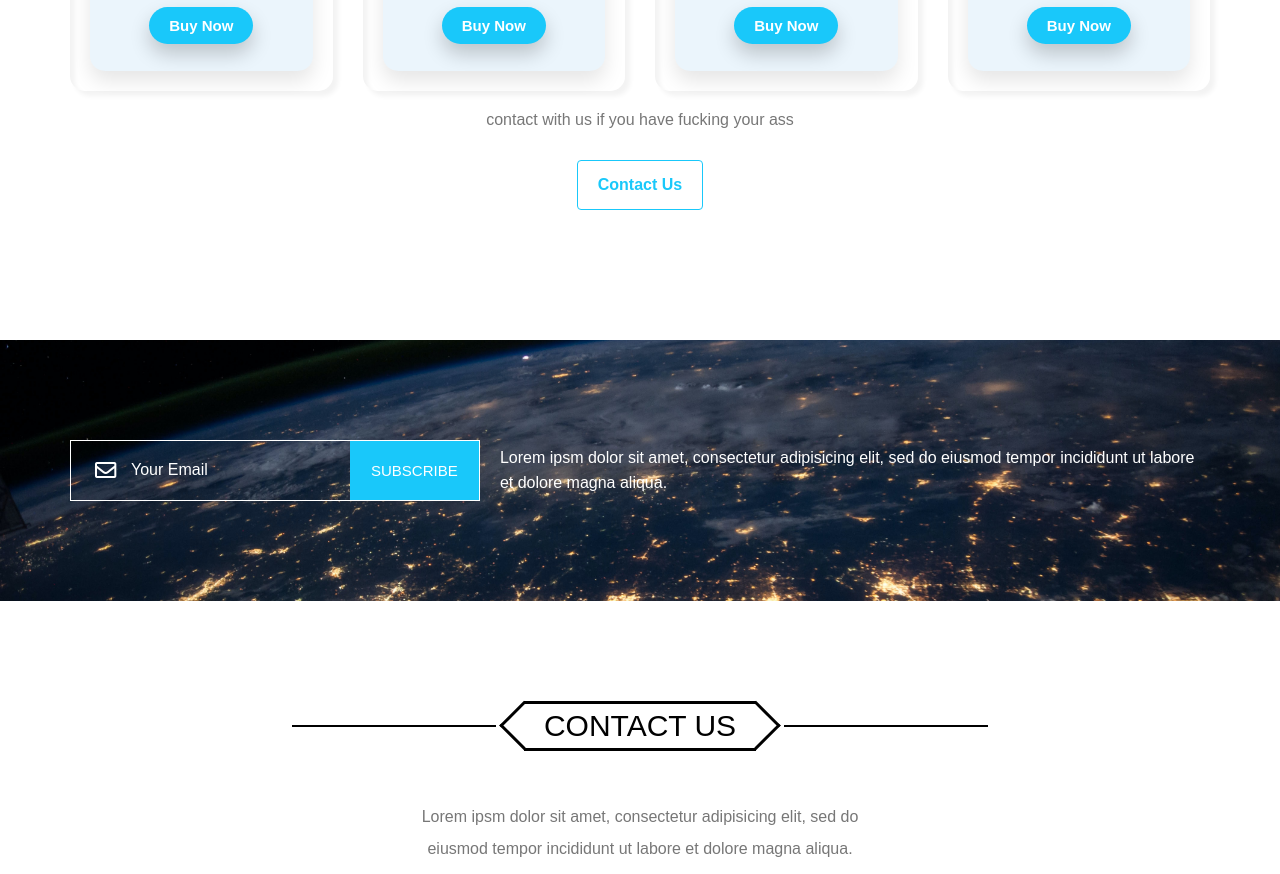
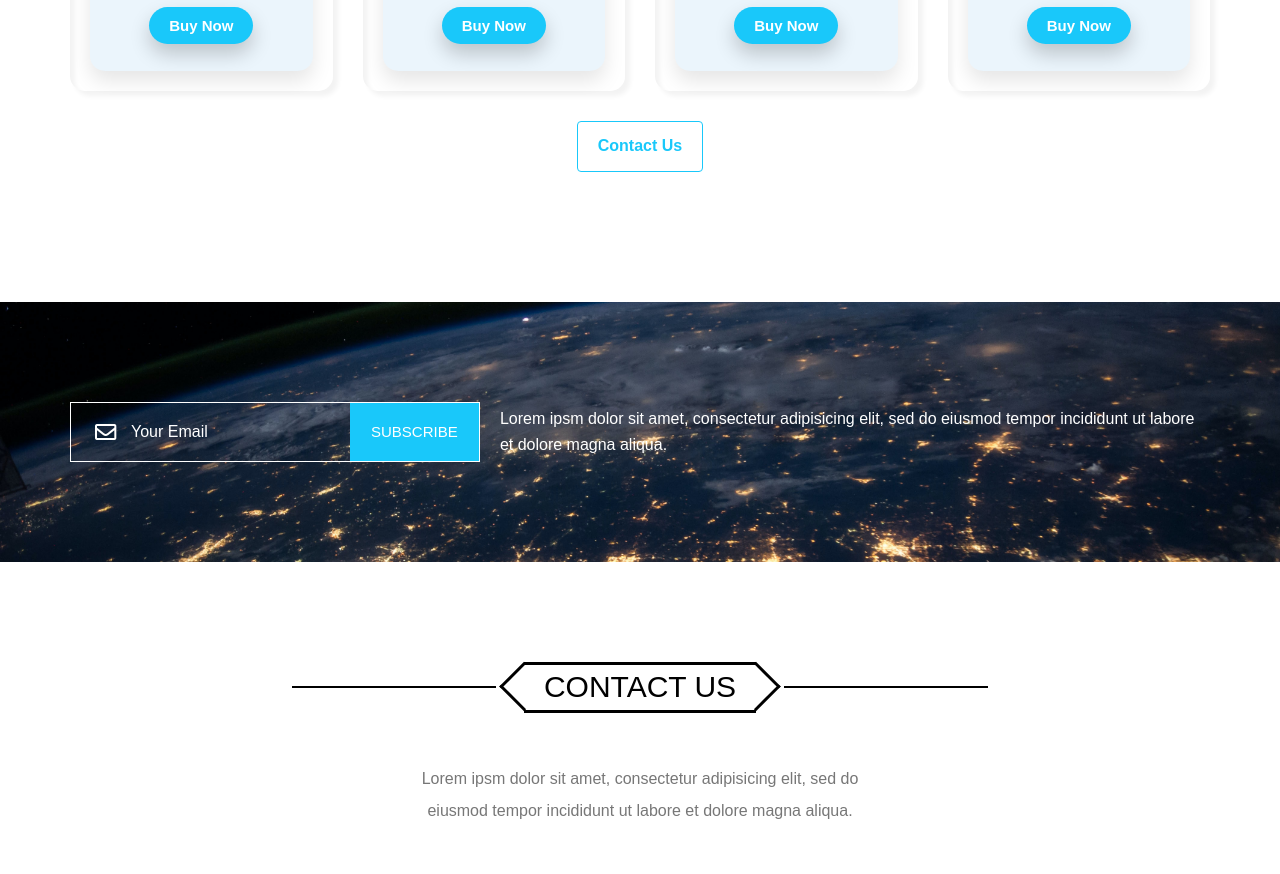
Before and after one commit to Mohamedate/template-two, a plain HTML site: page index.html in a window 1280 px wide. Shown: the part 6112-6986 px from the top of the page. Drawn offline with Linux system fonts and the light colour scheme.

Commit message:
Update index.html

```diff
--- a/index.html
+++ b/index.html
@@ -505,7 +505,7 @@
                     </div>
                 </div>
             </div>
-            <p>contact with us if you have fucking your ass</p>
+
             <button href="#">Contact Us</button>
         </div>
 
```
